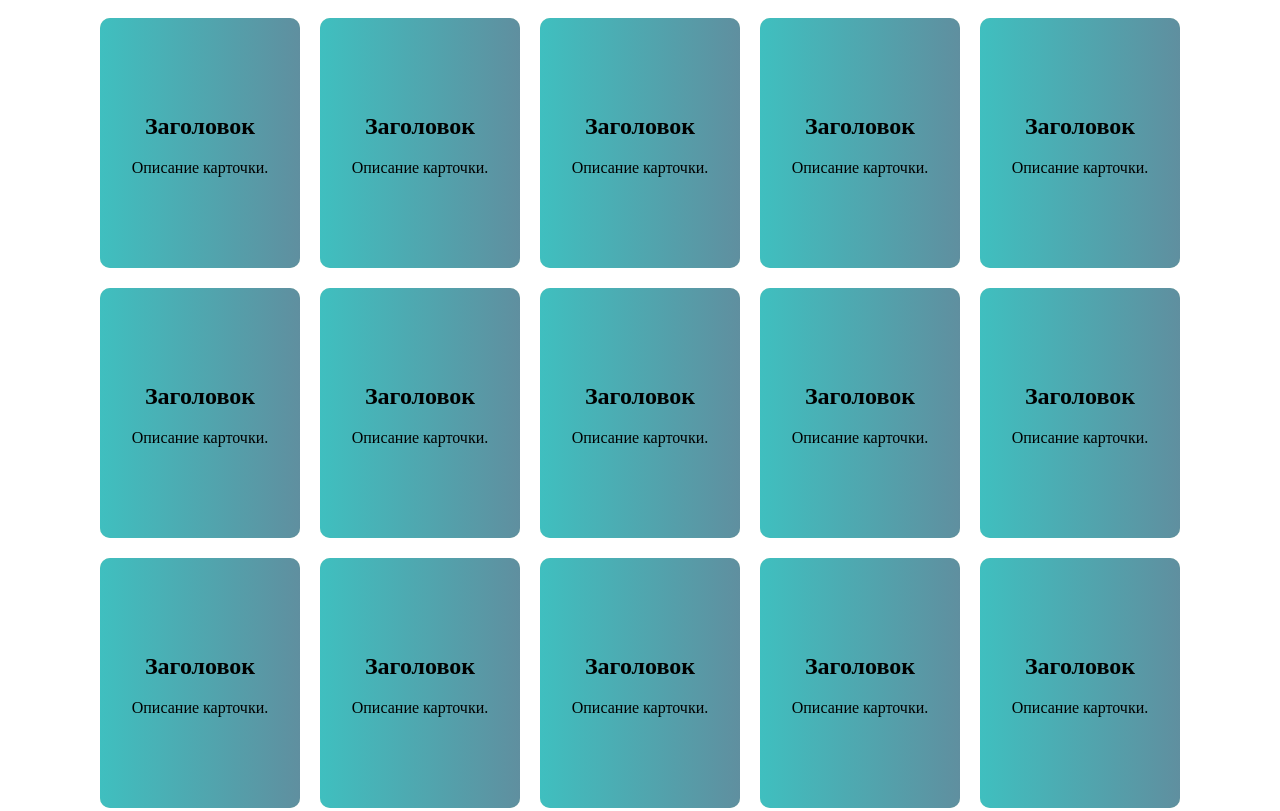
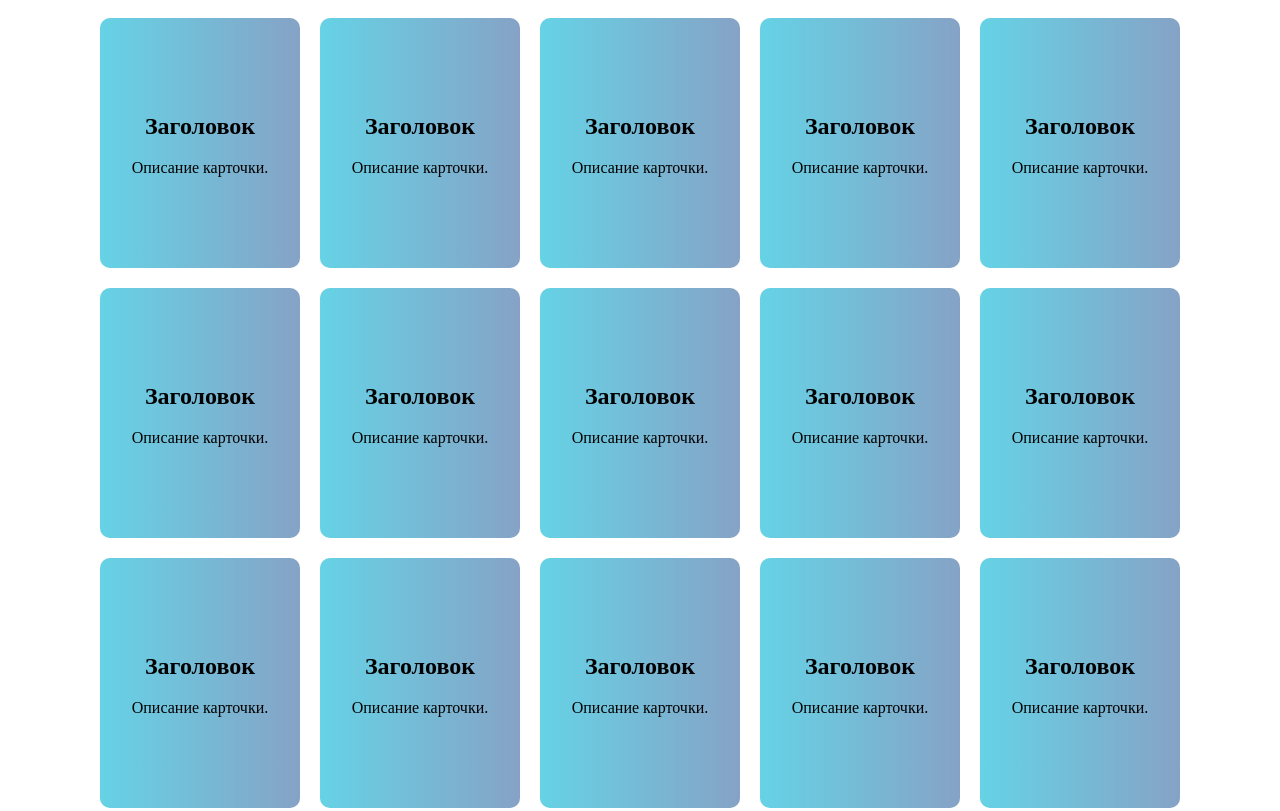
Before and after one commit to anarkilimitz/Card, a plain HTML site: page index.html in a window 1280 px wide. Shown: the top 811 px of the page. Drawn offline with Linux system fonts and the light colour scheme.

Commit message:
styles.css

```diff
--- a/styles.css
+++ b/styles.css
@@ -1,7 +1,7 @@
 .card {
     width: 200px;
     height: 250px;
-    background-color: rgba(0, 128, 0, 0.5); /* Тусклый зеленый */
+    background-color: rgba(0, 128, 0, 0.2); /* Тусклый зеленый */
     border-radius: 10px;
     display: flex;
     justify-content: center;
```
